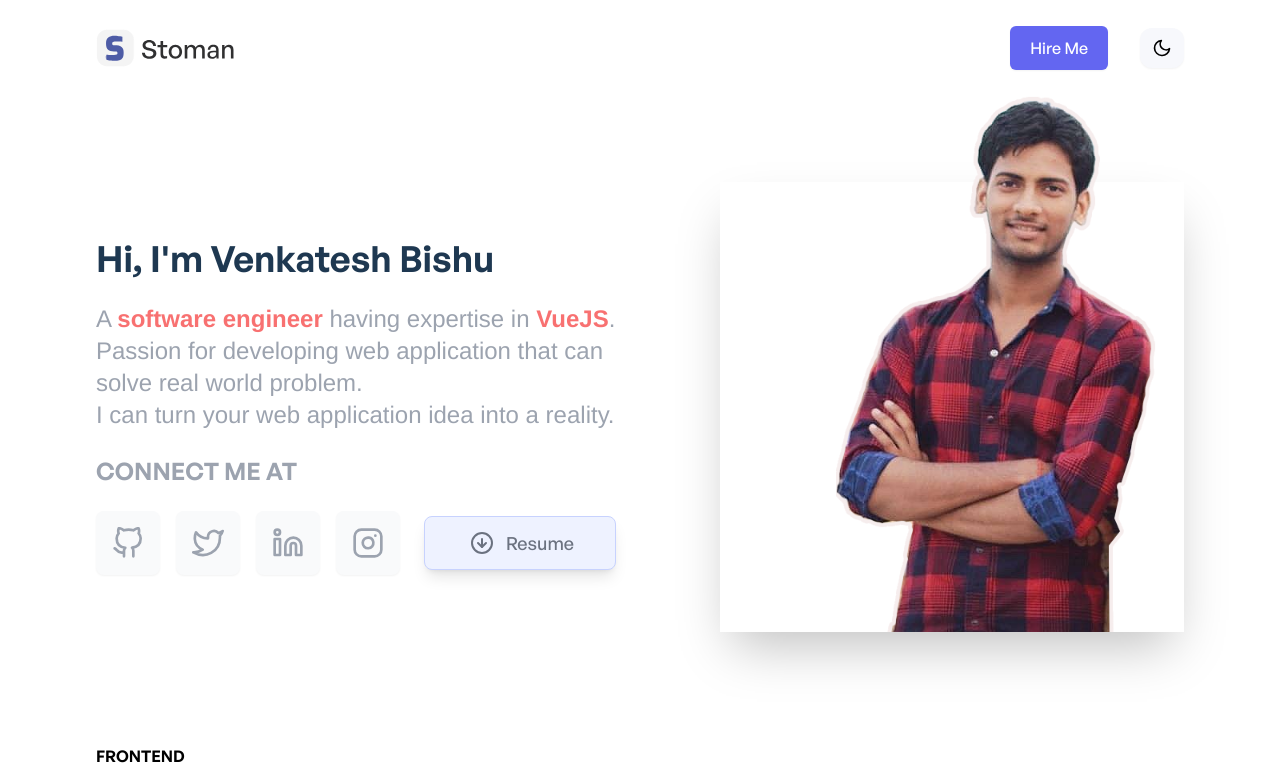
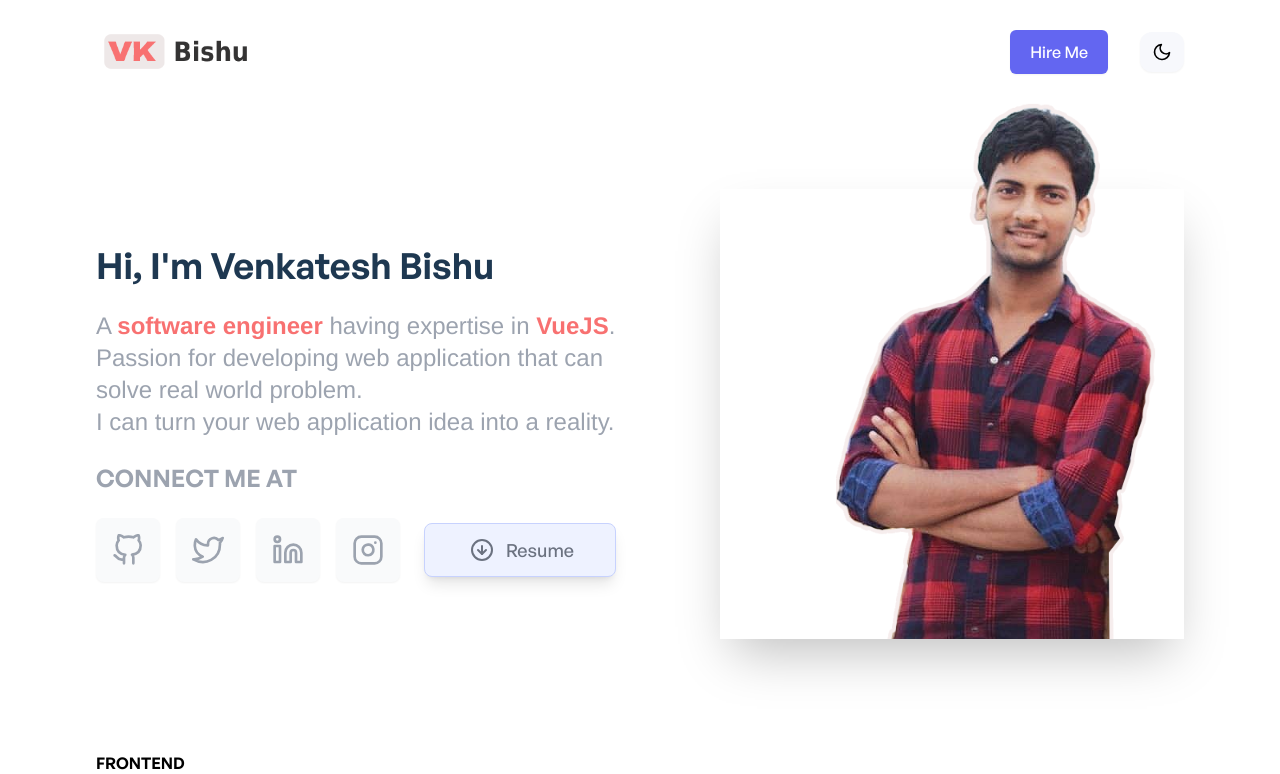
Before and after one commit to vkbishu/portfolio, a Vue app: page / in a window 1280 px wide. Shown: the top 774 px of the page. Built offline with nearby package versions, Linux system fonts and the light colour scheme; what vue-backtotop would draw is missing.

Commit message:
Added logo

```diff
--- a/src/components/shared/AppHeader.vue
+++ b/src/components/shared/AppHeader.vue
@@ -87,14 +87,14 @@ export default {
 					<router-link to="/"
 						><img
 							v-if="theme === 'light'"
-							src="@/assets/images/logo-dark.svg"
-							class="w-36"
+							src="@/assets/images/logo.png"
+							class="w-[12rem]"
 							alt="Dark Logo"
 						/>
 						<img
 							v-else
-							src="@/assets/images/logo-light.svg"
-							class="w-36"
+							src="@/assets/images/logo-dark.png"
+							class="w-[12rem]"
 							alt="Light Logo"
 						/>
 					</router-link>
```
Also changed, not shown: src/assets/images/logo-dark.png (added), src/assets/images/logo.png (added).
